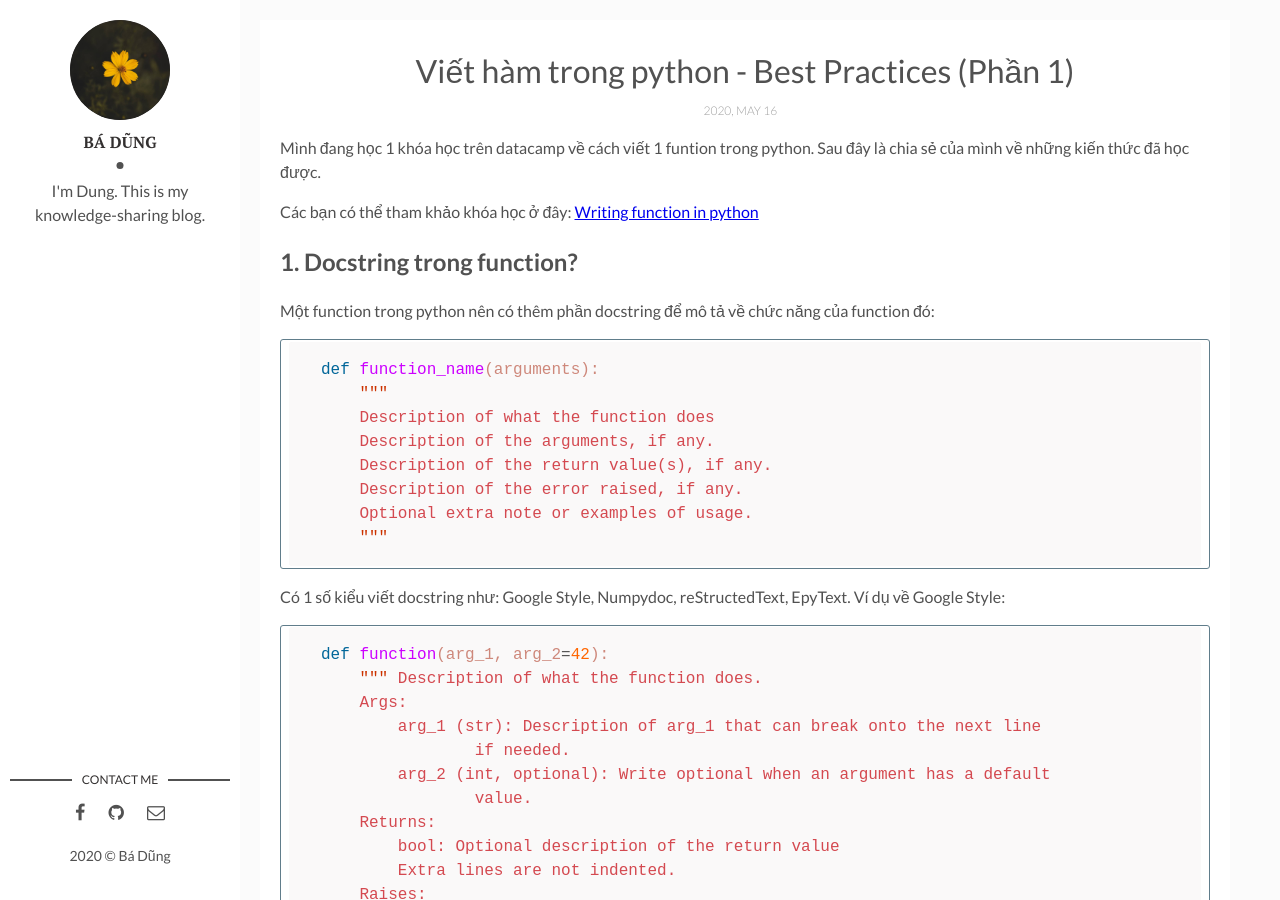
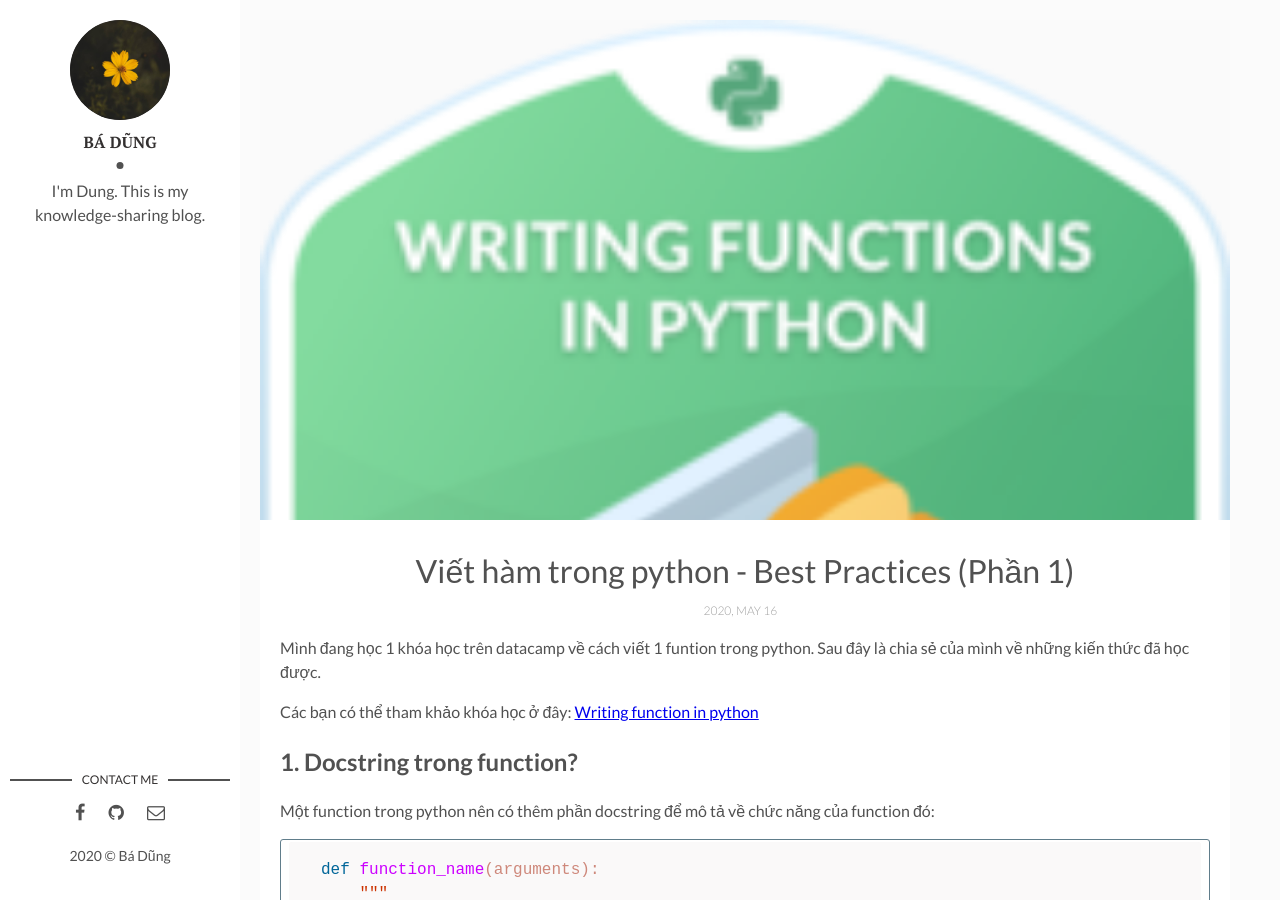
Before and after one commit to badung7576x/badung7576x.github.io, a Jekyll site: the page built from _posts/2020-05-16-best-practices.md, in a window 1280 px wide and 900 px high. Built offline with Jekyll 4.4.1, drawn with Linux system fonts in a browser that asks for light colours; comment, search, counter and statistics services are not loaded.

Commit message:
add image to post

```diff
--- a/_posts/2020-05-16-best-practices.md
+++ b/_posts/2020-05-16-best-practices.md
@@ -3,7 +3,7 @@ layout: post
 title: Viết hàm trong python - Best Practices (Phần 1)
 date: 2020-05-16
 description:  Luyện tập viết hàm trong python ? # Add post description (optional)
-img:  # Add image post (optional)
+img:  best-practices.png # Add image post (optional)
 fig-caption: # Add figcaption (optional)
 tags: [Python, Function, Cleancode] # add tag
 ---
```
Also changed, not shown: assets/img/best-practices.png (added).
